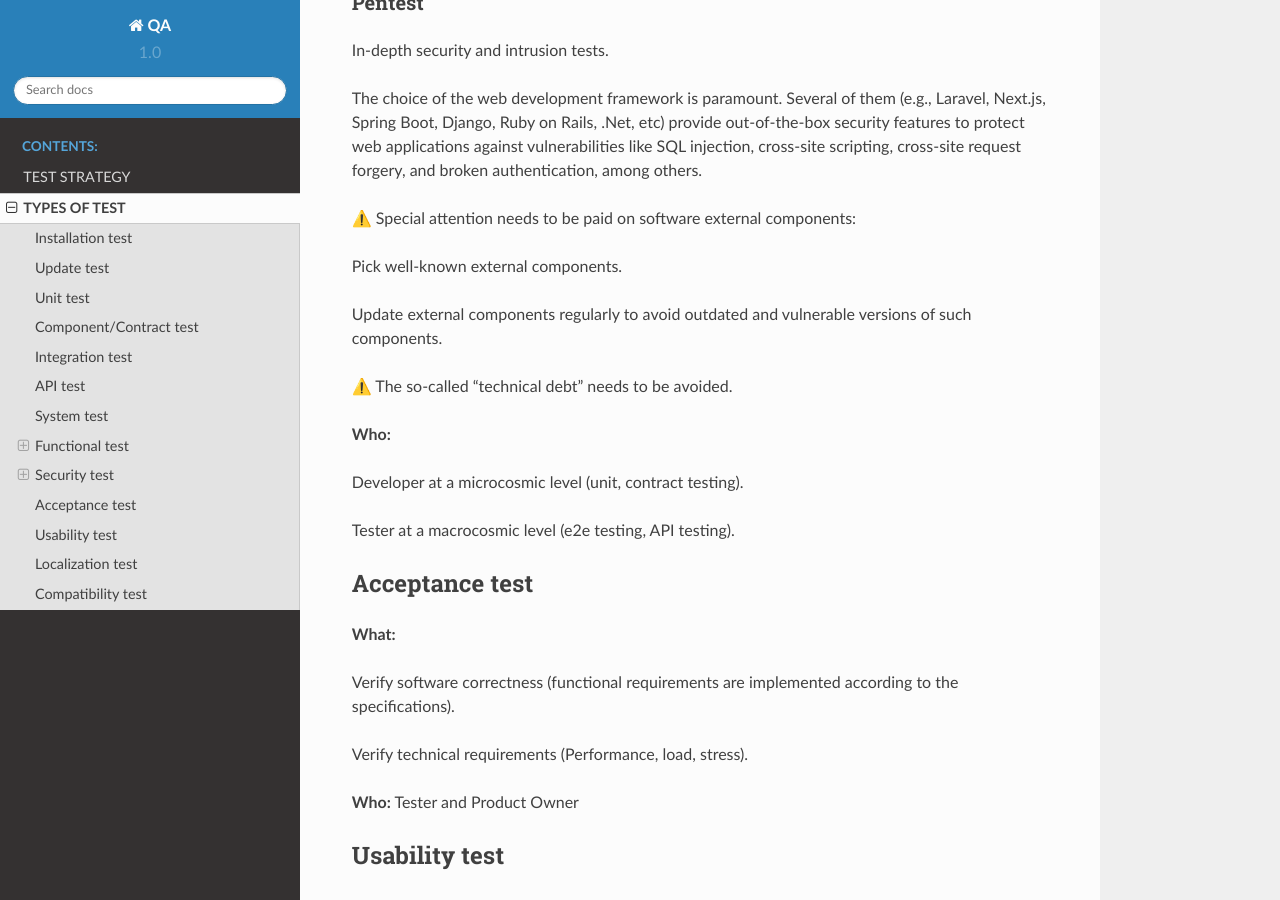
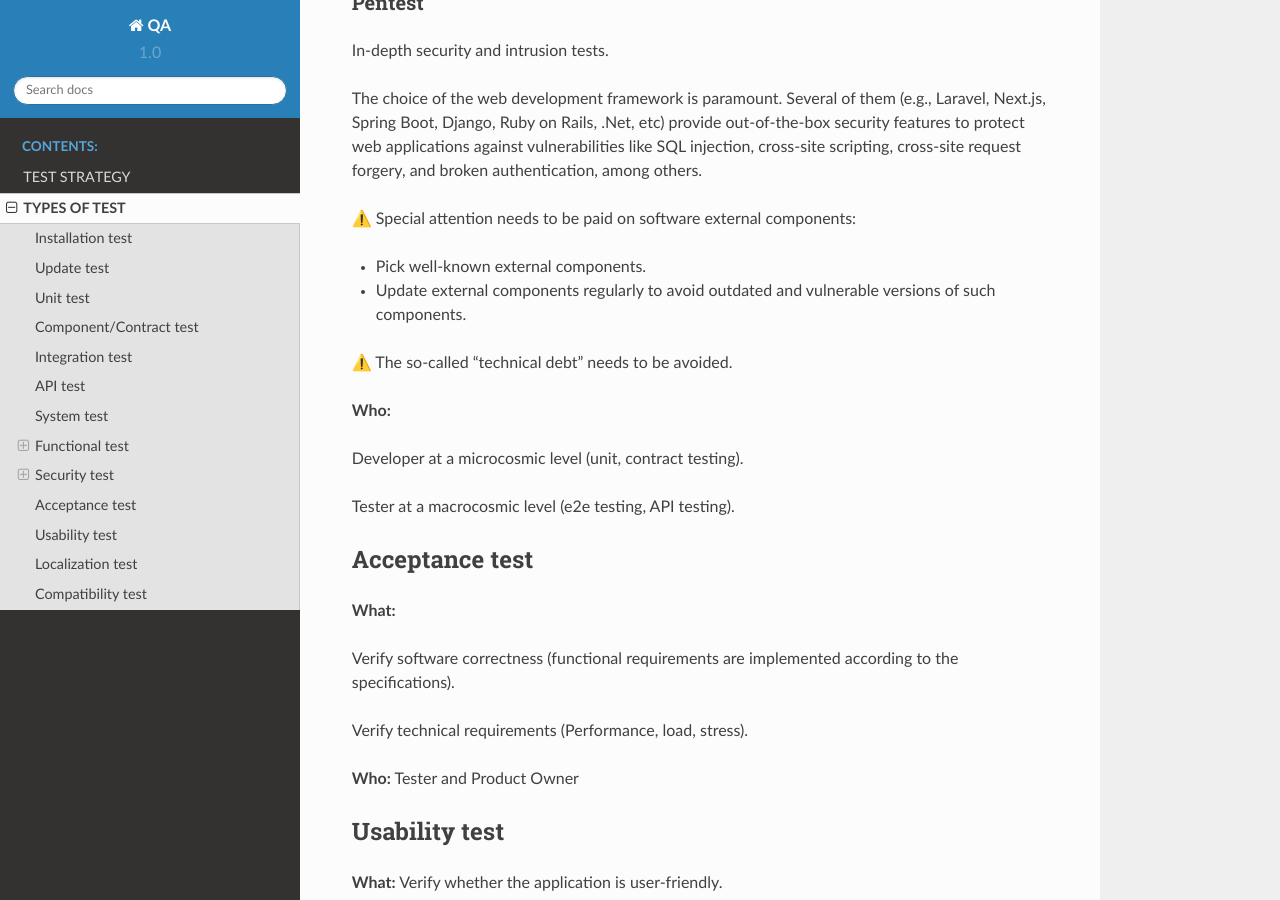
Before and after one commit to harmin-parra/QA, a Sphinx documentation site: the page built from docs/types_test.rst, in a window 1280 px wide and 900 px high, scrolled down 3373 px. Built offline with Sphinx 7.4.7 and the Read the Docs theme 2.0.0, drawn with Linux system fonts in a browser that asks for light colours.

```diff
--- a/docs/types_test.rst
+++ b/docs/types_test.rst
@@ -153,9 +153,9 @@ The choice of the web development framework is paramount. Several of them (e.g.,
 
 ⚠️ Special attention needs to be paid on software external components:
 
-Pick well-known external components.
+* Pick well-known external components.
 
-Update external components regularly to avoid outdated and vulnerable versions of such components.
+* Update external components regularly to avoid outdated and vulnerable versions of such components.
 
 ⚠️ The so-called “technical debt” needs to be avoided.
 
```
